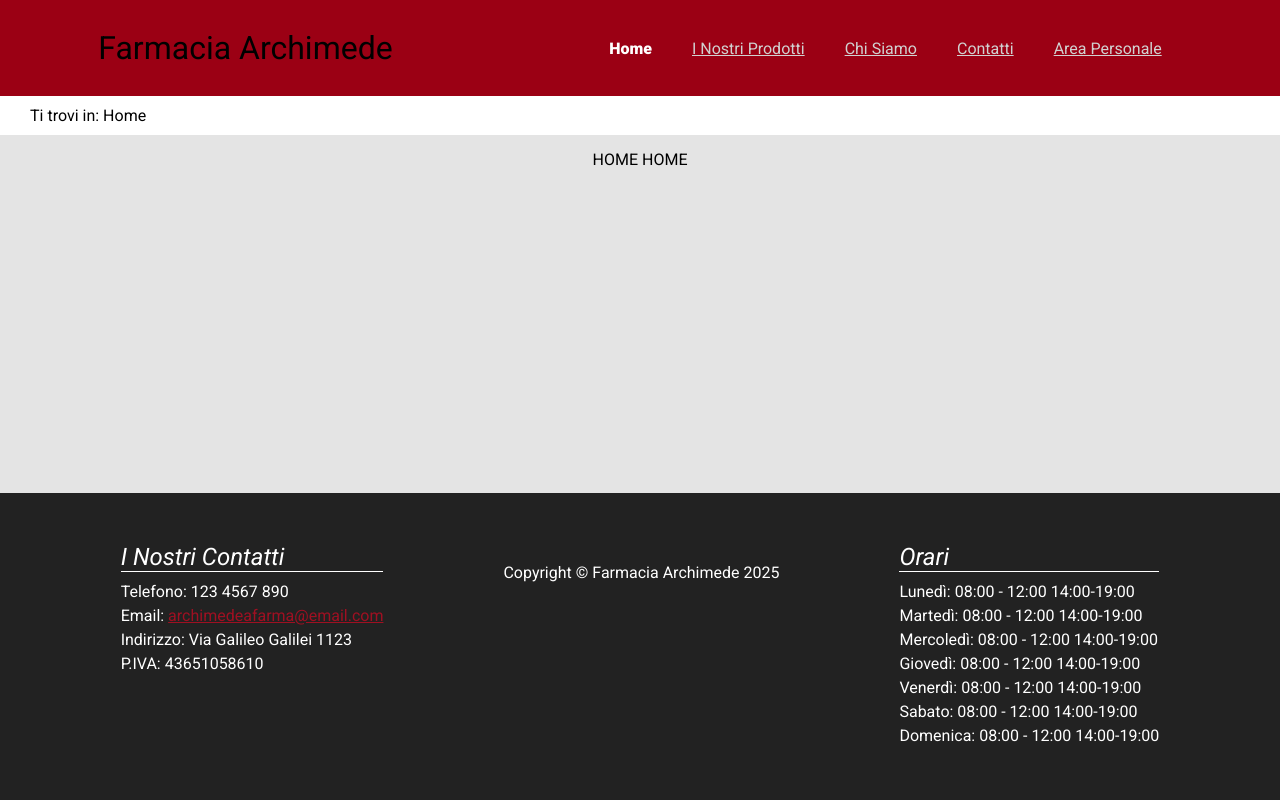
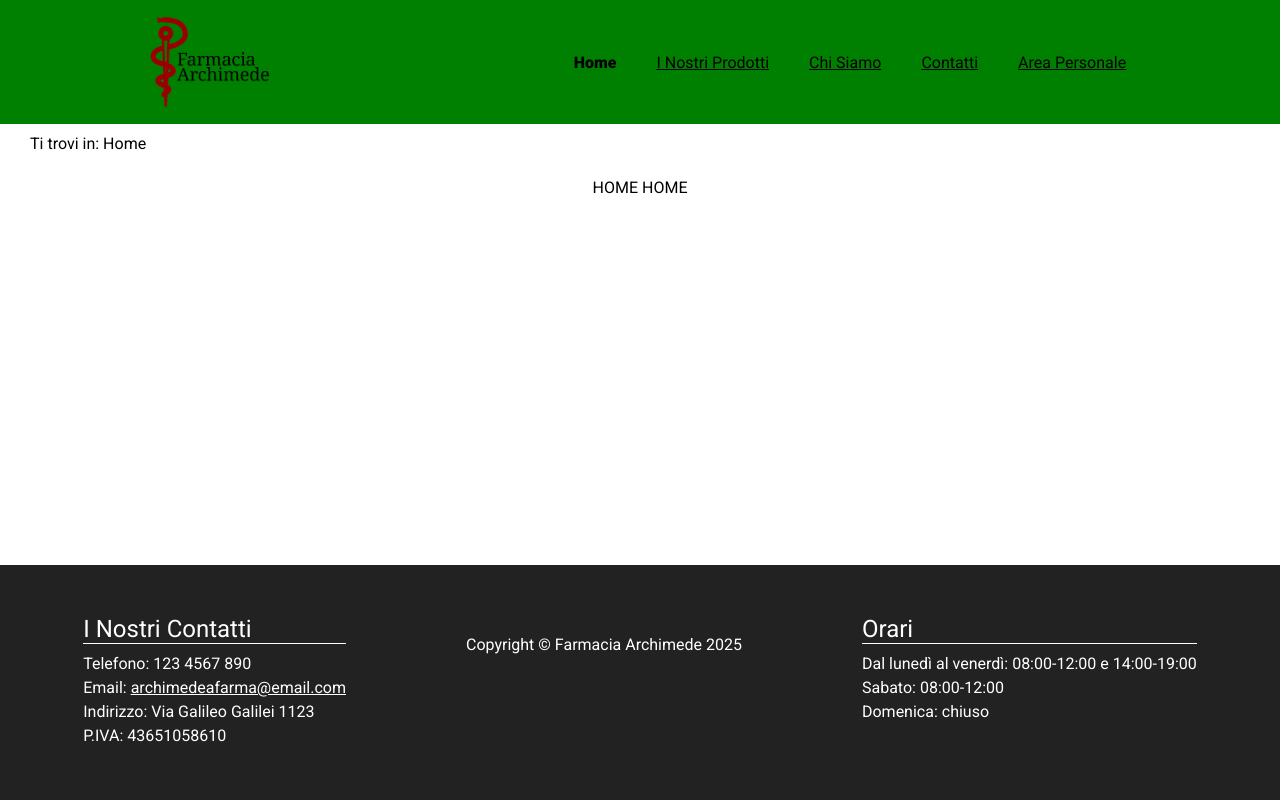
Before and after one commit to aleeberto/FarmaciaArchimede, a PHP site: page /index.php in a window 1280 px wide. Run offline with PHP 8.4, Linux system fonts and the light colour scheme; some web fonts are replaced.

Commit message:
Updated index.hml, aggiunto logo, primi aggiornamenti a main.css

```diff
--- a/assets/css/main.css
+++ b/assets/css/main.css
@@ -9,6 +9,7 @@
     /*main*/
     --primary-bg: white;
     --primary-text: black;
+    /*
     --primary-link: #9f1022;
     --primary-hover: #F3654D;
     --primary-hover-bg: #FEFEE3;
@@ -17,19 +18,25 @@
     --primary-error-bg: #F8D7DA;
     --primary-error-text: #8E4349;
     --primary-success-bg: #9ff09f;
+    */
 
     /*accent*/
-    --primary-accent-bg: #9b0014;
+
+    --primary-accent-bg: green;
+    /*
     --primary-accent-text: white;
     --primary-accent-link: #d1d1d1;
     --primary-accent-hover: white;
     --primary-accent-active: white;
     --primary-accent-visited: #E5ECA0;
+    */
 
-    /*alternative palette*/
+    /*
+    alternative palette
     --alt-bg: #e4e4e4;
     --primary-alt: #60000C;
     --primary-c: #ffffff;
+    */
 
     /*extra*/
     margin: 0;
@@ -42,6 +49,12 @@
 
 html {
     height: 100%;
+}
+
+header img {
+    max-width: 120px;
+    height: auto;
+    padding: 1em;
 }
 
 body {
@@ -382,7 +395,6 @@ footer div.flex-container{
 }
 
 footer h2{
-    font-style: italic;
     margin-bottom: 10px;
     border-bottom: solid white 0.5px;;
 }
--- a/templates/footer.html
+++ b/templates/footer.html
@@ -19,13 +19,9 @@
         <div class="footer-box">
             <h2>Orari</h2>
             <ul>
-                <li>Lunedì: 08:00 - 12:00 14:00-19:00</li>
-                <li>Martedì: 08:00 - 12:00 14:00-19:00</li>
-                <li>Mercoledì: 08:00 - 12:00 14:00-19:00</li>
-                <li>Giovedì: 08:00 - 12:00 14:00-19:00</li>
-                <li>Venerdì: 08:00 - 12:00 14:00-19:00</li>
-                <li>Sabato: 08:00 - 12:00 14:00-19:00</li>
-                <li>Domenica: 08:00 - 12:00 14:00-19:00</li>
+                <li>Dal lunedì al venerdì: 08:00-12:00 e 14:00-19:00</li>
+                <li>Sabato: 08:00-12:00</li>
+                <li>Domenica: chiuso</li>
             </ul>
         </div>
     </div>
--- a/templates/header.html
+++ b/templates/header.html
@@ -1,5 +1,6 @@
 <header class="flex-container">
-    <h1>Farmacia Archimede</h1>
+    <img src="/assets/img/logo.png" alt="logo Farmacia Archimede"/>
+    <!-- <h1>Farmacia Archimede</h1> -->
 
     <nav>
         <ul class="flex-container">
--- a/templates/index.html
+++ b/templates/index.html
@@ -4,8 +4,8 @@
 <head>
     <meta charset="UTF-8">
     <meta name="viewport" content="width=device-width, initial-scale=1">
-    <meta name="description" content="TODO TODO TODO TODO">
-    <meta name="keywords" content="TODO TODO TODO TODO">
+    <meta name="description" content="Farmacia Archimede è una farmacia autorizzata alla vendita, anche online, di medicinali e cosmetici.">
+    <meta name="keywords" content="farmacia, medicina, salute, vendita, benessere, cosmetici>
 
     <title>Farmacia Archimede</title>
 
```
Also changed, not shown: README.md.
